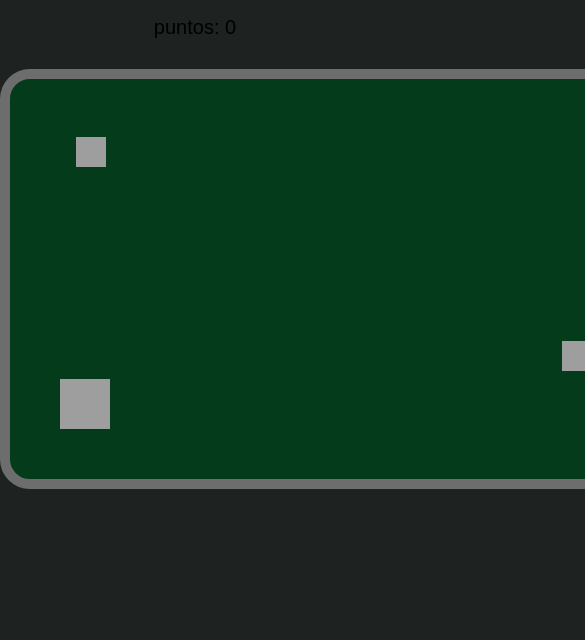
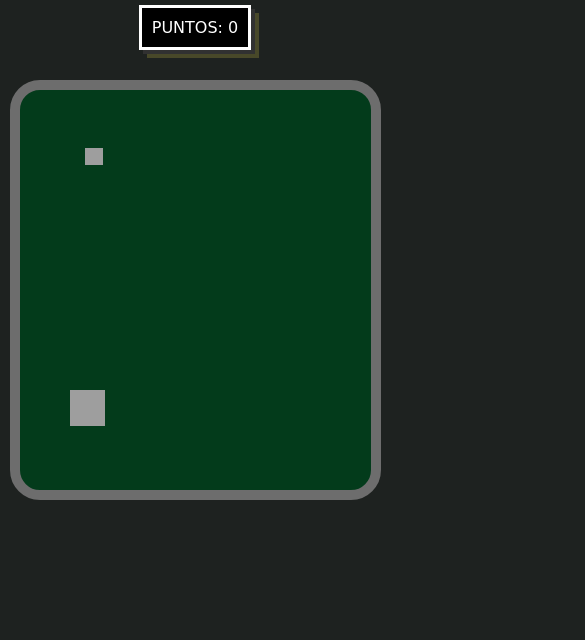
Before and after one commit to SaldaDani/game__POO, a plain HTML site: page index.html in a window 390 px wide. Shown: the part 204-844 px from the top of the page, 585 px wide, since content can reach past the window. Drawn offline with Linux system fonts and the light colour scheme; grey boxes are pictures that could not be loaded.

Commit message:
responsive & style score

```diff
--- a/style.css
+++ b/style.css
@@ -14,12 +14,25 @@ body {
     font-size: 20px;
     text-align: center;
     margin: 10px 0;
+    font-family: 'Press Start 2P', cursive;
+    color: #fff;
+    background-color: #000;
+    padding: 10px;
+    border: 3px solid #fff;
+    display: inline-block;
+    text-transform: uppercase;
+    box-shadow: 4px 4px 0px #313131, 8px 8px 0px #484829;
    }
 
   #game-container {
+    /* position: relative;
+    width: 800px;
+    height: 400px; */
     position: relative;
-    width: 800px;
-    height: 400px;
+    width: 90%;
+    max-width: 800px;
+    height: 50vh;
+    max-height: 400px;
     margin: 20px auto;
     border: 10px solid #6d6d6d;
     background: #033b1b;
@@ -29,8 +42,10 @@ body {
 
   .personaje {
     position: absolute;
-    width: 50px;
-    height: 50px;
+    width: 10%;
+    max-width: 50px;
+    height: auto;
+    aspect-ratio: 1 / 1;
     background-image:url(https://cdn.pixabay.com/photo/2012/04/12/20/28/frog-30524_640.png);
     background-size: cover;
     background-position:center;
@@ -38,9 +53,21 @@ body {
 
   .moneda {
     position: absolute;
-    width: 30px;
-    height: 30px;
+    width: 5%;
+    max-width: 30px;
+    height: auto;
+    aspect-ratio: 1 / 1;
     background-image:url(https://cdn.pixabay.com/photo/2012/04/02/14/23/house-fly-24629_640.png);
     background-size: cover;
     background-position:center;
   }
+
+  @media (max-width: 600px) {
+    #puntos {
+        font-size: 16px;
+    }
+
+    #game-container {
+        height: 60vh;
+    }
+}
```
